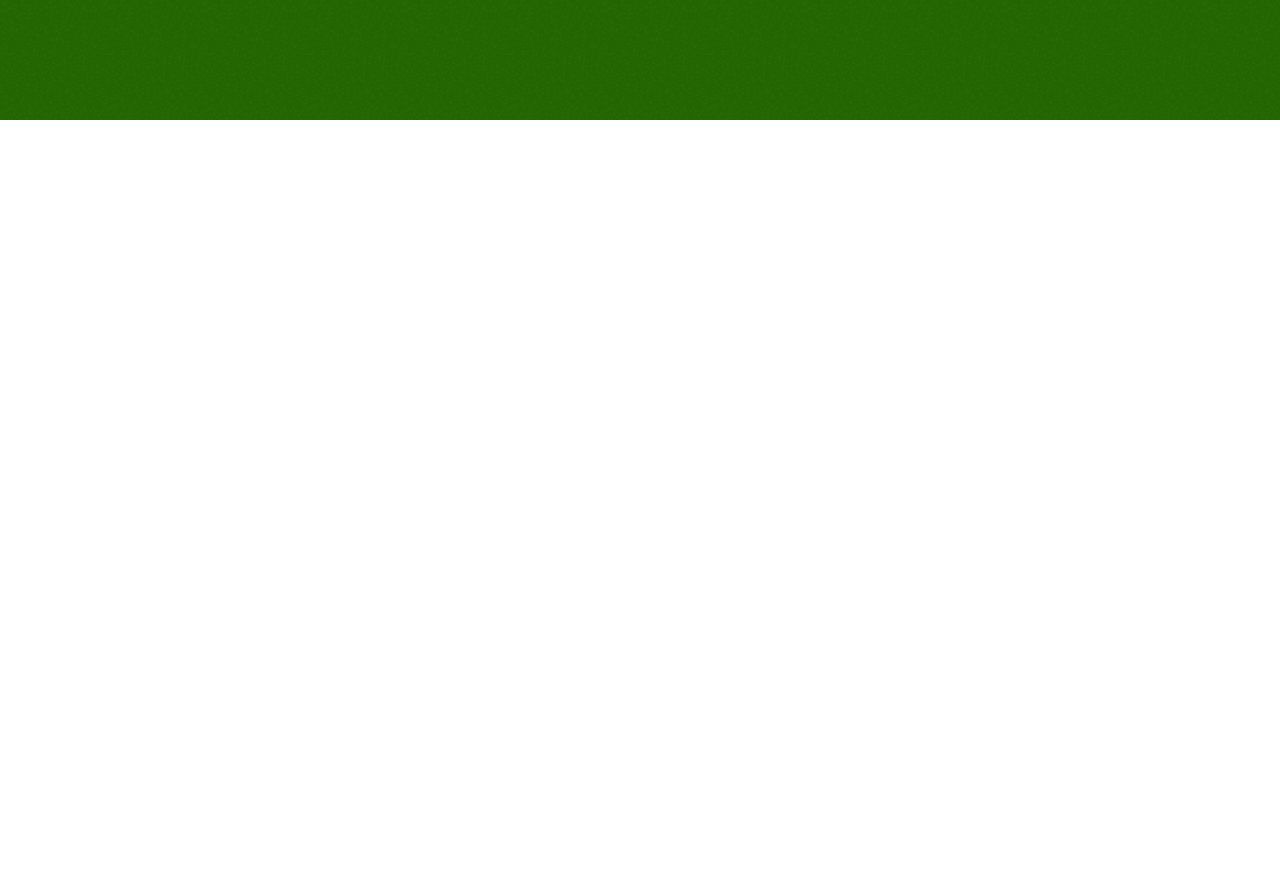
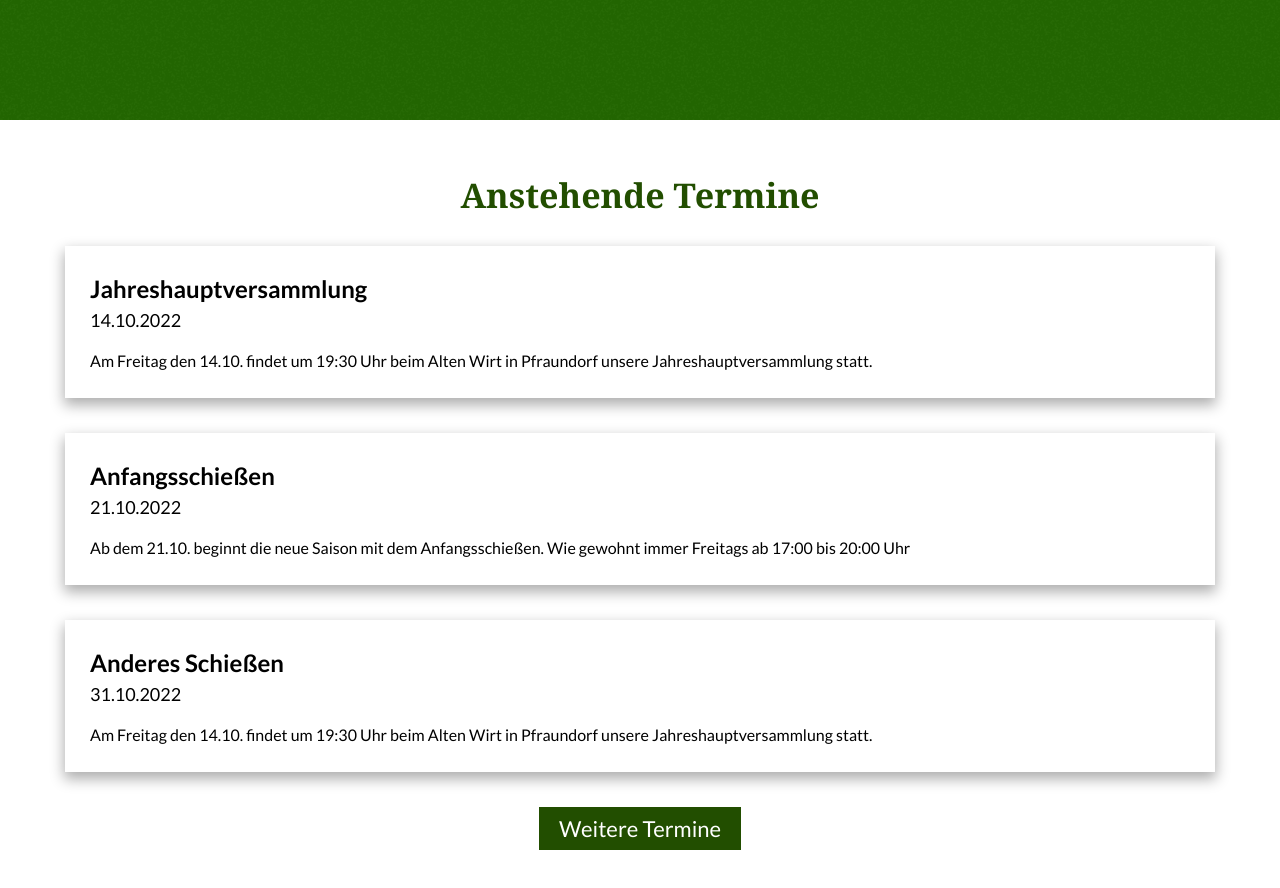
Before and after one commit to Mugentoki/hubertus-pfraundorf, a Vue app: page / in a window 1280 px wide. Shown: the part 680-1568 px from the top of the page. Before the commit the page ends 800 px from the top, so only its background shows below. Built offline with nearby package versions, Linux system fonts and the light colour scheme.

Commit message:
create event-card component + stylings

```diff
--- a/public/index.html
+++ b/public/index.html
@@ -1,5 +1,5 @@
 <!DOCTYPE html>
-<html lang="">
+<html lang="de-DE">
   <head>
     <meta charset="utf-8">
     <meta http-equiv="X-UA-Compatible" content="IE=edge">
--- a/src/App.vue
+++ b/src/App.vue
@@ -6,4 +6,8 @@
 </template>
 
 <style lang="scss">
+  .page-content {
+    max-width: 1200px;
+    margin: 0 auto;
+  }
 </style>
--- a/src/assets/scss/abstract/_variables.scss
+++ b/src/assets/scss/abstract/_variables.scss
@@ -1,15 +1,20 @@
 // font families
-$font-serif: "Noto Serif, serif";
-$font-lato: "Lato, sans-serif";
+$font-serif: Noto Serif, serif;
+$font-lato: Lato, sans-serif;
 
 // colors
 $color-green: #224E00;
 $color-dark: #000000;
 $color-white: #ffffff;
 
+// spacings
 $padding-sides: 25px;
+$padding-topbottom: 50px;
 
 // breakpoints
 $mobile: 767px;
 $tablet: 768px;
 $desktop: 1200px;
+
+// transitions
+$base-transition: all .3s ease-in-out;
--- a/src/assets/scss/base/_typography.scss
+++ b/src/assets/scss/base/_typography.scss
@@ -29,7 +29,9 @@ body {
   font-family: $font-lato;
   font-weight: 400;
   color: $color-dark;
-  font-size: 1.4rem;
+  font-size: 1.6rem;
+  word-wrap: break-word;
+  hyphens: auto;
 }
 
 h1,
@@ -45,7 +47,8 @@ h6 {
   font-weight: 700;
 }
 
-h1 {
+h1,
+.h1 {
   font-size: 4.8rem;
 
   @media all and (min-widht: $tablet) {
@@ -53,7 +56,8 @@ h1 {
   }
 }
 
-h2 {
+h2,
+.h2 {
   font-size: 3.4rem;
 
   @media all and (min-widht: $tablet) {
@@ -61,10 +65,12 @@ h2 {
   }
 }
 
-h3 {
+h3,
+.h3 {
   font-size: 2.4rem;
 }
 
-h4 {
+h4,
+.h4 {
   font-size: 2rem;
 }
--- /dev/null
+++ b/src/components/EventComponent.vue
@@ -0,0 +1,87 @@
+<template>
+  <div class="component-events">
+    <h2>Anstehende Termine</h2>
+    <div class="event-cards">
+      <ContentCard v-for="(event, index) in events" :key="index">
+        <p class="event-title h3">{{ event.title }}</p>
+        <p class="event-date">{{ event.date }}</p>
+        <p class="event-details">{{ event.details }}</p>
+      </ContentCard>
+    </div>
+    <div class="event-action">
+      <BaseButton>Weitere Termine</BaseButton>
+    </div>
+  </div>
+</template>
+
+<script>
+import ContentCard from '@/components/base/ContentCard.vue';
+
+export default {
+  name: 'HeaderComponent',
+  components: {
+    ContentCard,
+  },
+  data() {
+    return {
+      events: [
+        {
+          title: 'Jahreshauptversammlung',
+          date: '14.10.2022',
+          details: `Am Freitag den 14.10. findet um 19:30 Uhr
+          beim Alten Wirt in Pfraundorf unsere Jahreshauptversammlung statt.`,
+        },
+        {
+          title: 'Anfangsschießen',
+          date: '21.10.2022',
+          details: `Ab dem 21.10. beginnt die neue Saison mit dem Anfangsschießen.
+          Wie gewohnt immer Freitags ab 17:00 bis 20:00 Uhr`,
+        },
+        {
+          title: 'Anderes Schießen',
+          date: '31.10.2022',
+          details: `Am Freitag den 14.10. findet um 19:30 Uhr
+          beim Alten Wirt in Pfraundorf unsere Jahreshauptversammlung statt.`,
+        },
+      ],
+    };
+  },
+};
+</script>
+
+<!-- Add "scoped" attribute to limit CSS to this component only -->
+<style scoped lang="scss">
+  @import '~@/assets/scss/abstract/_variables.scss';
+
+  h2 {
+    text-align: center;
+  }
+
+  .component-events {
+    padding: $padding-topbottom $padding-sides;
+  }
+
+  .event-cards {
+    margin: 25px 0 35px;
+
+    .content-card {
+      margin-bottom: 35px;
+    }
+  }
+
+  .event-title {
+    font-weight: 700;
+    letter-spacing: 0;
+  }
+
+  .event-date {
+    font-size: 1.8rem;
+    margin-bottom: 15px;
+  }
+
+  .event-action {
+    width: 100%;
+    display: flex;
+    justify-content: center;
+  }
+</style>
--- /dev/null
+++ b/src/components/base/Button.vue
@@ -0,0 +1,40 @@
+<template>
+  <a class="action" :href="href" :target="target">
+    <slot />
+  </a>
+</template>
+
+<script>
+export default {
+  name: 'BaseButton',
+  props: {
+    href: {
+      type: String,
+      default: '/',
+    },
+    target: {
+      type: String,
+      default: '_self',
+    },
+  },
+};
+</script>
+
+<!-- Add "scoped" attribute to limit CSS to this component only -->
+<style scoped lang="scss">
+  @import '~@/assets/scss/abstract/_variables.scss';
+
+  .action {
+    display: block;
+    background-color: $color-green;
+    color: $color-white;
+    padding: 5px 20px;
+    font-size: 2.2rem;
+    text-decoration: none;
+    transition: $base-transition;
+
+    &:hover {
+      background-color: lighten($color-green, 10%);
+    }
+  }
+</style>
--- /dev/null
+++ b/src/components/base/ContentCard.vue
@@ -0,0 +1,23 @@
+<template>
+  <div class="content-card">
+    <slot />
+  </div>
+</template>
+
+<script>
+export default {
+  name: 'ContentCard',
+  props: {
+  },
+};
+</script>
+
+<!-- Add "scoped" attribute to limit CSS to this component only -->
+<style scoped lang="scss">
+  @import '~@/assets/scss/abstract/_variables.scss';
+
+  .content-card {
+    padding: $padding-sides;
+    box-shadow: 0px 6px 13px 1px rgba(0,0,0,0.32);
+  }
+</style>
--- a/src/main.js
+++ b/src/main.js
@@ -6,6 +6,7 @@ import store from './store';
 
 // import components
 import BaseImage from './components/base/Image.vue';
+import BaseButton from './components/base/Button.vue';
 
 import '@/assets/scss/main.scss';
 
@@ -13,4 +14,5 @@ createApp(App)
   .use(store)
   .use(router)
   .component('BaseImage', BaseImage)
+  .component('BaseButton', BaseButton)
   .mount('#app');
--- a/src/views/HomeView.vue
+++ b/src/views/HomeView.vue
@@ -1,17 +1,22 @@
 <template>
   <div class="home">
     <HeaderComponent />
+    <div class="page-content">
+      <EventComponent />
+    </div>
   </div>
 </template>
 
 <script>
 // @ is an alias to /src
 import HeaderComponent from '@/components/HeaderComponent.vue';
+import EventComponent from '@/components/EventComponent.vue';
 
 export default {
   name: 'HomeView',
   components: {
     HeaderComponent,
+    EventComponent,
   },
 };
 </script>
```
